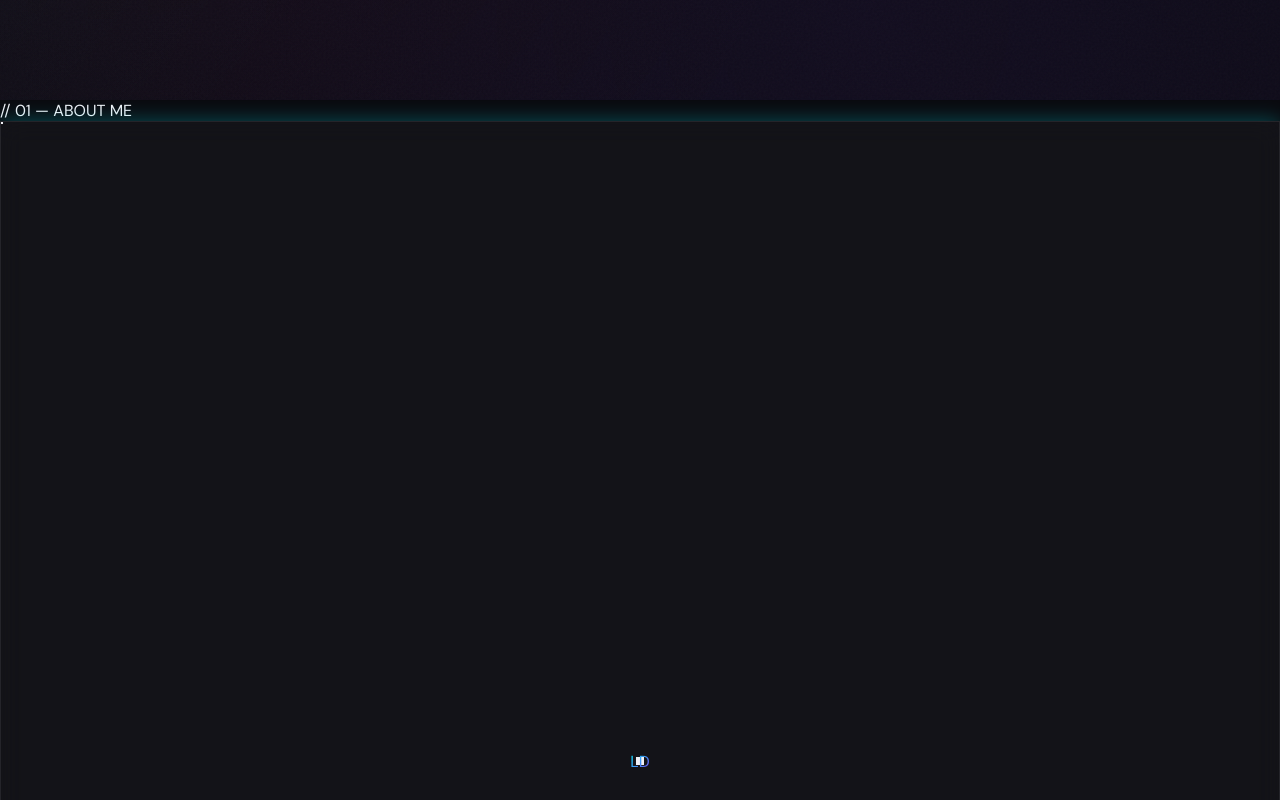
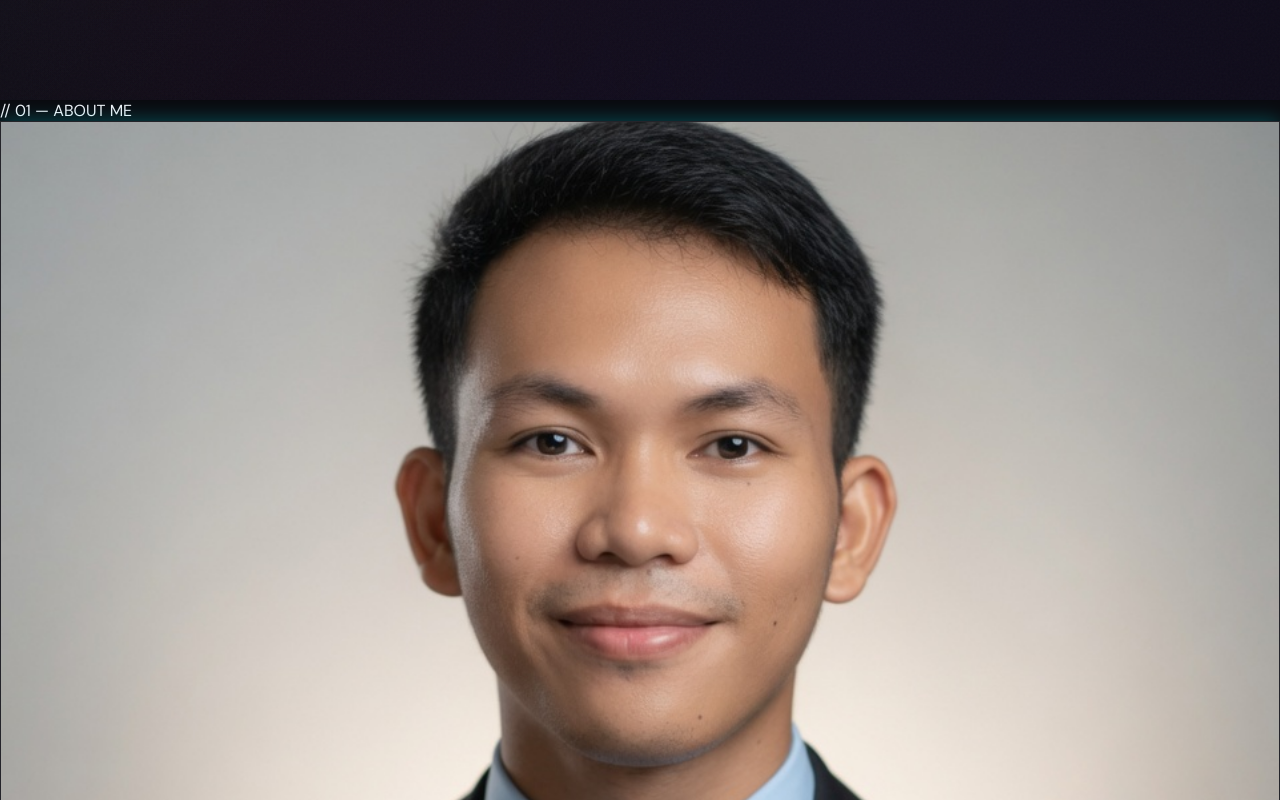
Before and after one commit to LoweDavid02/my-personal-portfolio2026, a React (Vite) app: page / in a window 1280 px wide. Shown: the part 700-1500 px from the top of the page. Built offline with nearby package versions, Linux system fonts and the light colour scheme; a web font is replaced by a local one.

Commit message:
Add profile image and comprehensive README

```diff
--- a/src/components/About.jsx
+++ b/src/components/About.jsx
@@ -1,6 +1,7 @@
 import { motion } from 'framer-motion';
 import { useInView } from 'react-intersection-observer';
 import { useEffect, useState } from 'react';
+import profileImage from '../assets/Lowe.png';
 
 const About = () => {
   const [ref, inView] = useInView({
@@ -73,12 +74,14 @@ const About = () => {
                 <div className="absolute bottom-4 left-4 w-8 h-8 border-b-2 border-l-2 border-accent-cyan"></div>
                 <div className="absolute bottom-4 right-4 w-8 h-8 border-b-2 border-r-2 border-accent-cyan"></div>
 
-                {/* Abstract Avatar */}
-                <div className="aspect-square bg-gradient-to-br from-accent-cyan/20 to-accent-violet/20 rounded-xl flex items-center justify-center relative overflow-hidden">
+                {/* Profile Image */}
+                <div className="aspect-square rounded-xl flex items-center justify-center relative overflow-hidden">
                   <div className="absolute inset-0 bg-gradient-to-tr from-accent-cyan/10 to-accent-violet/10 animate-gradient-shift"></div>
-                  <div className="relative z-10 text-8xl font-syne font-bold text-gradient-cyan-violet">
-                    LD
-                  </div>
+                  <img
+                    src={profileImage}
+                    alt="Lowe David Profile"
+                    className="relative z-10 w-full h-full object-cover rounded-xl"
+                  />
 
                   {/* Glowing ring */}
                   <div className="absolute inset-0 border-4 border-accent-cyan/30 rounded-xl animate-pulse-glow"></div>
```
Also changed, not shown: 1 other file (tests, documents, lock files or other folders).
